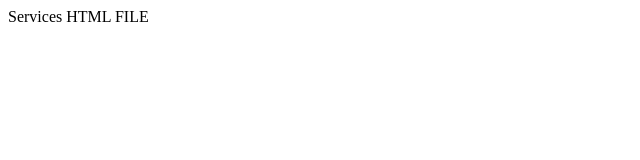
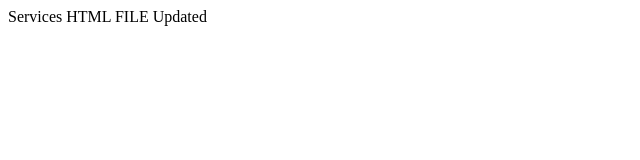
Before and after one commit to webmicro/news, a plain HTML site: page my-services.html in a window 1280 px wide. Shown: the full height of the page, 0-640 px from the left. Drawn offline with Linux system fonts and the light colour scheme.

Commit message:
Modiefied file

```diff
--- a/my-services.html
+++ b/my-services.html
@@ -4,9 +4,9 @@
     <meta charset="UTF-8">
     <meta http-equiv="X-UA-Compatible" content="IE=edge">
     <meta name="viewport" content="width=device-width, initial-scale=1.0">
-    <title>Services HTML FILE</title>
+    <title>Services HTML FILE Updated</title>
 </head>
 <body>
-    Services HTML FILE
+    Services HTML FILE Updated
 </body>
 </html>
```
